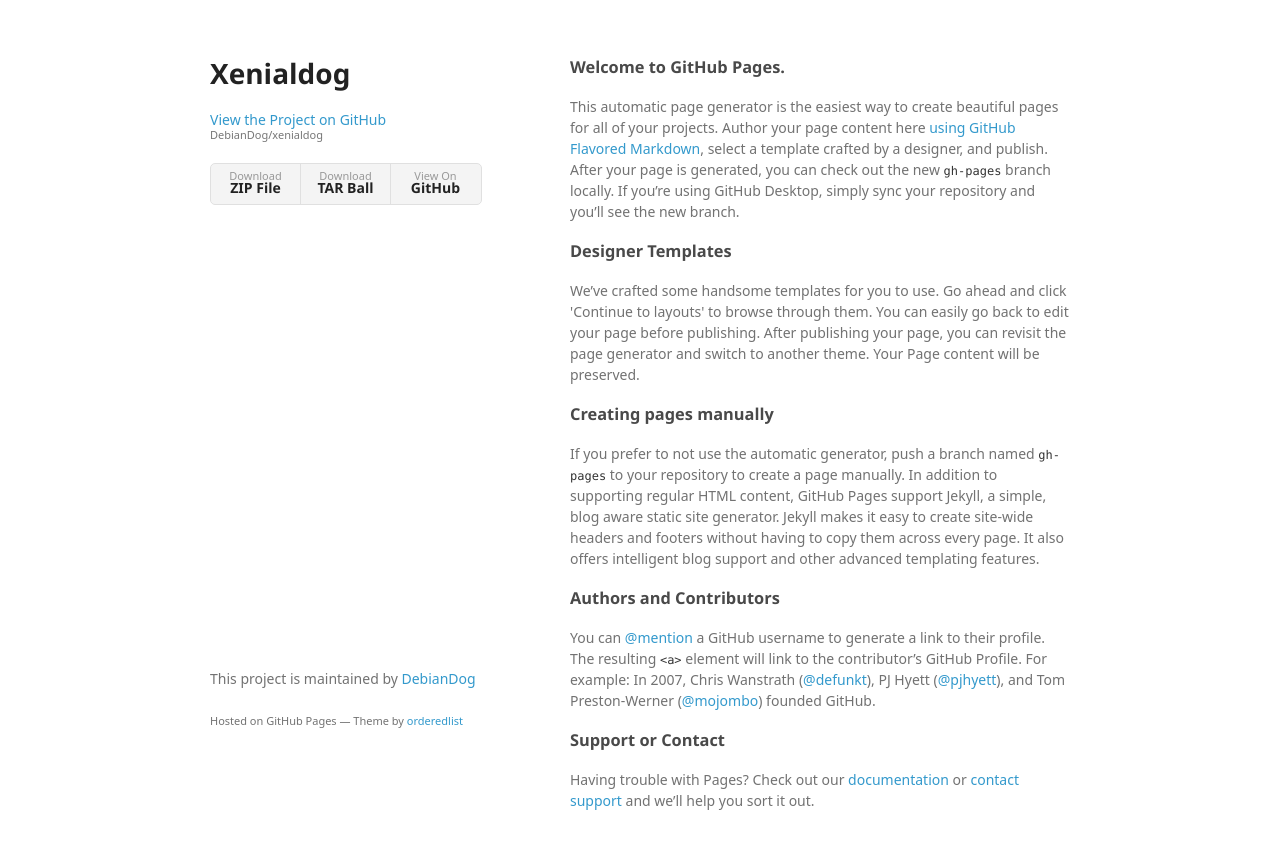
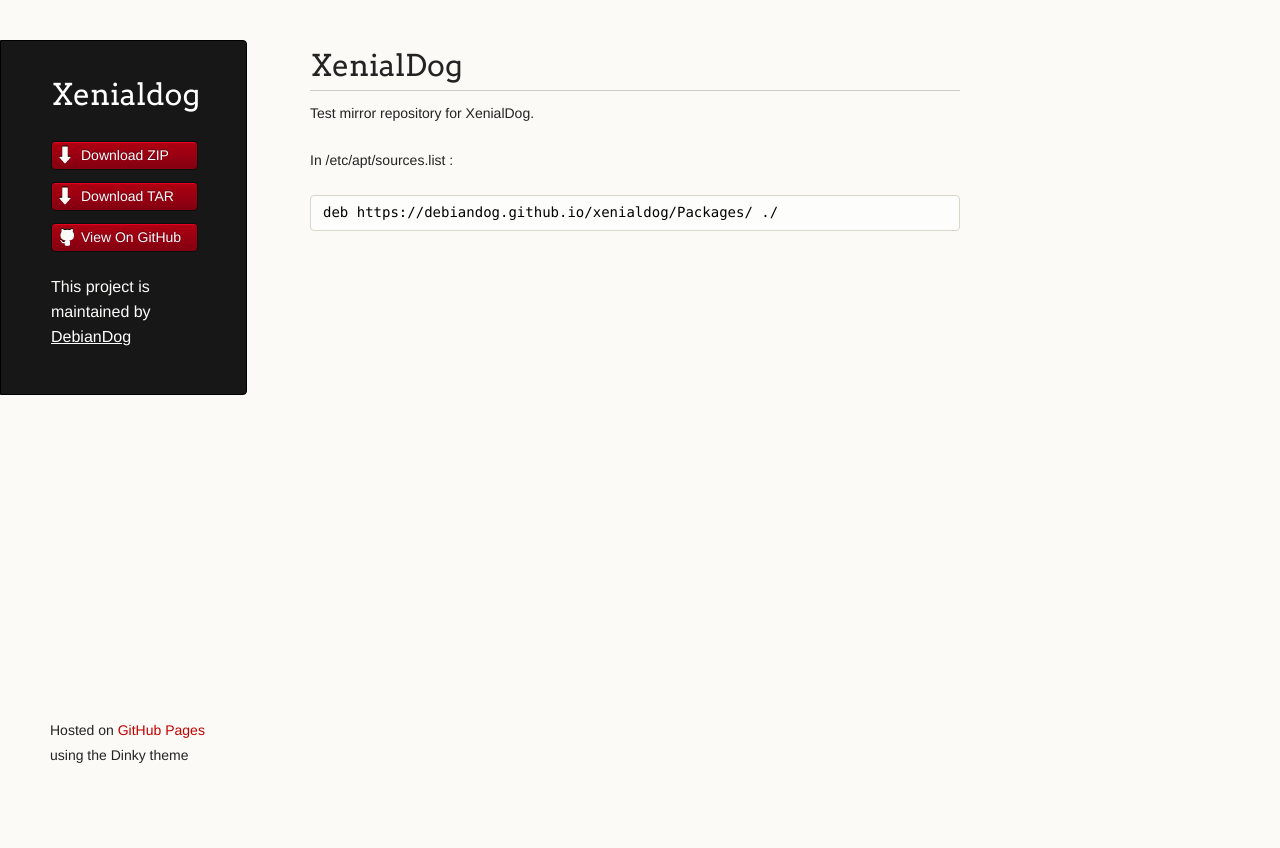
Before and after one commit to DebianDog/xenialdog, a plain HTML site: page index.html in a window 1280 px wide. After the commit the page ends 800 px from the top, so only its background shows below. Drawn offline with Linux system fonts and the light colour scheme; a web font is replaced by a local one.

```diff
--- a/index.html
+++ b/index.html
@@ -7,7 +7,8 @@
 
     <link rel="stylesheet" href="stylesheets/styles.css">
     <link rel="stylesheet" href="stylesheets/github-light.css">
-    <meta name="viewport" content="width=device-width">
+    <script src="javascripts/scale.fix.js"></script>
+    <meta name="viewport" content="width=device-width, initial-scale=1, user-scalable=no">
     <!--[if lt IE 9]>
     <script src="//html5shiv.googlecode.com/svn/trunk/html5.js"></script>
     <![endif]-->
@@ -15,50 +16,35 @@
   <body>
     <div class="wrapper">
       <header>
-        <h1>Xenialdog</h1>
-        <p></p>
+        <h1 class="header">Xenialdog</h1>
+        <p class="header"></p>
 
-        <p class="view"><a href="https://github.com/DebianDog/xenialdog">View the Project on GitHub <small>DebianDog/xenialdog</small></a></p>
+        <ul>
+          <li class="download"><a class="buttons" href="https://github.com/DebianDog/xenialdog/zipball/master">Download ZIP</a></li>
+          <li class="download"><a class="buttons" href="https://github.com/DebianDog/xenialdog/tarball/master">Download TAR</a></li>
+          <li><a class="buttons github" href="https://github.com/DebianDog/xenialdog">View On GitHub</a></li>
+        </ul>
+
+        <p class="header">This project is maintained by <a class="header name" href="https://github.com/DebianDog">DebianDog</a></p>
 
 
-        <ul>
-          <li><a href="https://github.com/DebianDog/xenialdog/zipball/master">Download <strong>ZIP File</strong></a></li>
-          <li><a href="https://github.com/DebianDog/xenialdog/tarball/master">Download <strong>TAR Ball</strong></a></li>
-          <li><a href="https://github.com/DebianDog/xenialdog">View On <strong>GitHub</strong></a></li>
-        </ul>
       </header>
       <section>
-        <h3>
-<a id="welcome-to-github-pages" class="anchor" href="#welcome-to-github-pages" aria-hidden="true"><span aria-hidden="true" class="octicon octicon-link"></span></a>Welcome to GitHub Pages.</h3>
+        <h1>
+<a id="xenialdog" class="anchor" href="#xenialdog" aria-hidden="true"><span aria-hidden="true" class="octicon octicon-link"></span></a>XenialDog</h1>
 
-<p>This automatic page generator is the easiest way to create beautiful pages for all of your projects. Author your page content here <a href="https://guides.github.com/features/mastering-markdown/">using GitHub Flavored Markdown</a>, select a template crafted by a designer, and publish. After your page is generated, you can check out the new <code>gh-pages</code> branch locally. If you’re using GitHub Desktop, simply sync your repository and you’ll see the new branch.</p>
+<p>Test mirror repository for XenialDog.</p>
 
-<h3>
-<a id="designer-templates" class="anchor" href="#designer-templates" aria-hidden="true"><span aria-hidden="true" class="octicon octicon-link"></span></a>Designer Templates</h3>
+<p>In /etc/apt/sources.list :</p>
 
-<p>We’ve crafted some handsome templates for you to use. Go ahead and click 'Continue to layouts' to browse through them. You can easily go back to edit your page before publishing. After publishing your page, you can revisit the page generator and switch to another theme. Your Page content will be preserved.</p>
-
-<h3>
-<a id="creating-pages-manually" class="anchor" href="#creating-pages-manually" aria-hidden="true"><span aria-hidden="true" class="octicon octicon-link"></span></a>Creating pages manually</h3>
-
-<p>If you prefer to not use the automatic generator, push a branch named <code>gh-pages</code> to your repository to create a page manually. In addition to supporting regular HTML content, GitHub Pages support Jekyll, a simple, blog aware static site generator. Jekyll makes it easy to create site-wide headers and footers without having to copy them across every page. It also offers intelligent blog support and other advanced templating features.</p>
-
-<h3>
-<a id="authors-and-contributors" class="anchor" href="#authors-and-contributors" aria-hidden="true"><span aria-hidden="true" class="octicon octicon-link"></span></a>Authors and Contributors</h3>
-
-<p>You can <a href="https://help.github.com/articles/basic-writing-and-formatting-syntax/#mentioning-users-and-teams" class="user-mention">@mention</a> a GitHub username to generate a link to their profile. The resulting <code>&lt;a&gt;</code> element will link to the contributor’s GitHub Profile. For example: In 2007, Chris Wanstrath (<a href="https://github.com/defunkt" class="user-mention">@defunkt</a>), PJ Hyett (<a href="https://github.com/pjhyett" class="user-mention">@pjhyett</a>), and Tom Preston-Werner (<a href="https://github.com/mojombo" class="user-mention">@mojombo</a>) founded GitHub.</p>
-
-<h3>
-<a id="support-or-contact" class="anchor" href="#support-or-contact" aria-hidden="true"><span aria-hidden="true" class="octicon octicon-link"></span></a>Support or Contact</h3>
-
-<p>Having trouble with Pages? Check out our <a href="https://help.github.com/pages">documentation</a> or <a href="https://github.com/contact">contact support</a> and we’ll help you sort it out.</p>
+<pre><code>deb https://debiandog.github.io/xenialdog/Packages/ ./
+</code></pre>
       </section>
       <footer>
-        <p>This project is maintained by <a href="https://github.com/DebianDog">DebianDog</a></p>
-        <p><small>Hosted on GitHub Pages &mdash; Theme by <a href="https://github.com/orderedlist">orderedlist</a></small></p>
+        <p><small>Hosted on <a href="https://pages.github.com">GitHub Pages</a> using the Dinky theme</small></p>
       </footer>
     </div>
-    <script src="javascripts/scale.fix.js"></script>
+    <!--[if !IE]><script>fixScale(document);</script><![endif]-->
 
   </body>
 </html>
--- a/stylesheets/styles.css
+++ b/stylesheets/styles.css
@@ -1,251 +1,338 @@
-@font-face {
-  font-family: 'Noto Sans';
-  font-weight: 400;
-  font-style: normal;
-  src: url('../fonts/Noto-Sans-regular/Noto-Sans-regular.eot');
-  src: url('../fonts/Noto-Sans-regular/Noto-Sans-regular.eot?#iefix') format('embedded-opentype'),
-       local('Noto Sans'),
-       local('Noto-Sans-regular'),
-       url('../fonts/Noto-Sans-regular/Noto-Sans-regular.woff2') format('woff2'),
-       url('../fonts/Noto-Sans-regular/Noto-Sans-regular.woff') format('woff'),
-       url('../fonts/Noto-Sans-regular/Noto-Sans-regular.ttf') format('truetype'),
-       url('../fonts/Noto-Sans-regular/Noto-Sans-regular.svg#NotoSans') format('svg');
+@import url(https://fonts.googleapis.com/css?family=Arvo:400,700,400italic);
+
+/* MeyerWeb Reset */
+
+html, body, div, span, applet, object, iframe,
+h1, h2, h3, h4, h5, h6, p, blockquote, pre,
+a, abbr, acronym, address, big, cite, code,
+del, dfn, em, img, ins, kbd, q, s, samp,
+small, strike, strong, sub, sup, tt, var,
+b, u, i, center,
+dl, dt, dd, ol, ul, li,
+fieldset, form, label, legend,
+table, caption, tbody, tfoot, thead, tr, th, td,
+article, aside, canvas, details, embed,
+figure, figcaption, footer, header, hgroup,
+menu, nav, output, ruby, section, summary,
+time, mark, audio, video {
+  margin: 0;
+  padding: 0;
+  border: 0;
+  font: inherit;
+  vertical-align: baseline;
 }
 
-@font-face {
-  font-family: 'Noto Sans';
-  font-weight: 700;
-  font-style: normal;
-  src: url('../fonts/Noto-Sans-700/Noto-Sans-700.eot');
-  src: url('../fonts/Noto-Sans-700/Noto-Sans-700.eot?#iefix') format('embedded-opentype'),
-       local('Noto Sans Bold'),
-       local('Noto-Sans-700'),
-       url('../fonts/Noto-Sans-700/Noto-Sans-700.woff2') format('woff2'),
-       url('../fonts/Noto-Sans-700/Noto-Sans-700.woff') format('woff'),
-       url('../fonts/Noto-Sans-700/Noto-Sans-700.ttf') format('truetype'),
-       url('../fonts/Noto-Sans-700/Noto-Sans-700.svg#NotoSans') format('svg');
-}
 
-@font-face {
-  font-family: 'Noto Sans';
-  font-weight: 400;
-  font-style: italic;
-  src: url('../fonts/Noto-Sans-italic/Noto-Sans-italic.eot');
-  src: url('../fonts/Noto-Sans-italic/Noto-Sans-italic.eot?#iefix') format('embedded-opentype'),
-       local('Noto Sans Italic'),
-       local('Noto-Sans-italic'),
-       url('../fonts/Noto-Sans-italic/Noto-Sans-italic.woff2') format('woff2'),
-       url('../fonts/Noto-Sans-italic/Noto-Sans-italic.woff') format('woff'),
-       url('../fonts/Noto-Sans-italic/Noto-Sans-italic.ttf') format('truetype'),
-       url('../fonts/Noto-Sans-italic/Noto-Sans-italic.svg#NotoSans') format('svg');
-}
-
-@font-face {
-  font-family: 'Noto Sans';
-  font-weight: 700;
-  font-style: italic;
-  src: url('../fonts/Noto-Sans-700italic/Noto-Sans-700italic.eot');
-  src: url('../fonts/Noto-Sans-700italic/Noto-Sans-700italic.eot?#iefix') format('embedded-opentype'),
-       local('Noto Sans Bold Italic'),
-       local('Noto-Sans-700italic'),
-       url('../fonts/Noto-Sans-700italic/Noto-Sans-700italic.woff2') format('woff2'),
-       url('../fonts/Noto-Sans-700italic/Noto-Sans-700italic.woff') format('woff'),
-       url('../fonts/Noto-Sans-700italic/Noto-Sans-700italic.ttf') format('truetype'),
-       url('../fonts/Noto-Sans-700italic/Noto-Sans-700italic.svg#NotoSans') format('svg');
-}
+/* Base text styles */
 
 body {
-  background-color: #fff;
-  padding:50px;
-  font: 14px/1.5 "Noto Sans", "Helvetica Neue", Helvetica, Arial, sans-serif;
-  color:#727272;
-  font-weight:400;
+  padding:10px 50px 0 0;
+  font-family:"Helvetica Neue", Helvetica, Arial, sans-serif;
+	font-size: 14px;
+	color: #232323;
+	background-color: #FBFAF7;
+	margin: 0;
+	line-height: 1.8em;
+	-webkit-font-smoothing: antialiased;
+
 }
 
 h1, h2, h3, h4, h5, h6 {
-  color:#222;
-  margin:0 0 20px;
+  color:#232323;
+  margin:36px 0 10px;
 }
 
-p, ul, ol, table, pre, dl {
-  margin:0 0 20px;
+p, ul, ol, table, dl {
+  margin:0 0 22px;
 }
 
 h1, h2, h3 {
-  line-height:1.1;
+	font-family: Arvo, Monaco, serif;
+  line-height:1.3;
+	font-weight: normal;
+}
+
+h1,h2, h3 {
+	display: block;
+	border-bottom: 1px solid #ccc;
+	padding-bottom: 5px;
 }
 
 h1 {
-  font-size:28px;
+	font-size: 30px;
 }
 
 h2 {
-  color:#393939;
+	font-size: 24px;
 }
 
-h3, h4, h5, h6 {
-  color:#494949;
+h3 {
+	font-size: 18px;
+}
+
+h4, h5, h6 {
+	font-family: Arvo, Monaco, serif;
+	font-weight: 700;
 }
 
 a {
-  color:#39c;
+  color:#C30000;
+  font-weight:200;
   text-decoration:none;
 }
 
 a:hover {
-  color:#069;
+	text-decoration: underline;
 }
 
 a small {
-  font-size:11px;
-  color:#777;
-  margin-top:-0.3em;
-  display:block;
+	font-size: 12px;
 }
 
-a:hover small {
-  color:#777;
+em {
+	font-style: italic;
 }
 
-.wrapper {
-  width:860px;
-  margin:0 auto;
+strong {
+  font-weight:700;
+}
+
+ul {
+  list-style-position: inside;
+  list-style: disc;
+  padding-left: 25px;
+}
+
+ol {
+  list-style-position: inside;
+  list-style: decimal;
+  padding-left: 25px;
 }
 
 blockquote {
-  border-left:1px solid #e5e5e5;
-  margin:0;
-  padding:0 0 0 20px;
-  font-style:italic;
+  margin: 0;
+  padding: 0 0 0 20px;
+  font-style: italic;
 }
 
+dl, dt, dd, dl p {
+	font-color: #444;
+}
+
+dl dt {
+  font-weight: bold;
+}
+
+dl dd {
+  padding-left: 20px;
+  font-style: italic;
+}
+
+dl p {
+  padding-left: 20px;
+  font-style: italic;
+}
+
+hr {
+  border:0;
+  background:#ccc;
+  height:1px;
+  margin:0 0 24px;
+}
+
+/* Images */
+
+img {
+  position: relative;
+  margin: 0 auto;
+  max-width: 650px;
+  padding: 5px;
+  margin: 10px 0 32px 0;
+  border: 1px solid #ccc;
+}
+
+p img {
+  display: inline;
+  margin: 0;
+  padding: 0;
+  vertical-align: middle;
+  text-align: center;
+  border: none;
+}
+
+/* Code blocks */
+
 code, pre {
-  font-family:Monaco, Bitstream Vera Sans Mono, Lucida Console, Terminal, Consolas, Liberation Mono, DejaVu Sans Mono, Courier New, monospace;
-  color:#333;
-  font-size:12px;
+	font-family: Monaco, "Bitstream Vera Sans Mono", "Lucida Console", Terminal, monospace;
+  color:#000;
+  font-size:14px;
 }
 
 pre {
-  padding:8px 15px;
-  background: #f8f8f8;
-  border-radius:5px;
-  border:1px solid #e5e5e5;
-  overflow-x: auto;
+	padding: 4px 12px;
+  background: #FDFEFB;
+  border-radius:4px;
+  border:1px solid #D7D8C8;
+  overflow: auto;
+  overflow-y: hidden;
+	margin-bottom: 32px;
+}
+
+
+/* Tables */
+
+table {
+  width:100%;
 }
 
 table {
-  width:100%;
-  border-collapse:collapse;
+  border: 1px solid #ccc;
+  margin-bottom: 32px;
+  text-align: left;
+ }
+
+th {
+  font-family: 'Arvo', Helvetica, Arial, sans-serif;
+	font-size: 18px;
+	font-weight: normal;
+  padding: 10px;
+  background: #232323;
+  color: #FDFEFB;
+ }
+
+td {
+  padding: 10px;
+	background: #ccc;
+ }
+
+
+/* Wrapper */
+.wrapper {
+  width:960px;
 }
 
-th, td {
-  text-align:left;
-  padding:5px 10px;
-  border-bottom:1px solid #e5e5e5;
+
+/* Header */
+
+header {
+	background-color: #171717;
+	color: #FDFDFB;
+  width:170px;
+  float:left;
+  position:fixed;
+	border: 1px solid #000;
+	-webkit-border-top-right-radius: 4px;
+	-webkit-border-bottom-right-radius: 4px;
+	-moz-border-radius-topright: 4px;
+	-moz-border-radius-bottomright: 4px;
+	border-top-right-radius: 4px;
+	border-bottom-right-radius: 4px;
+	padding: 34px 25px 22px 50px;
+	margin: 30px 25px 0 0;
+	-webkit-font-smoothing: antialiased;
 }
 
-dt {
-  color:#444;
-  font-weight:700;
+p.header {
+	font-size: 16px;
 }
 
-th {
-  color:#444;
+h1.header {
+	font-family: Arvo, sans-serif;
+	font-size: 30px;
+	font-weight: 300;
+	line-height: 1.3em;
+	border-bottom: none;
+	margin-top: 0;
 }
 
-img {
-  max-width:100%;
+
+h1.header, a.header, a.name, header a{
+	color: #fff;
 }
 
-header {
-  width:270px;
-  float:left;
-  position:fixed;
-  -webkit-font-smoothing:subpixel-antialiased;
+a.header {
+	text-decoration: underline;
+}
+
+a.name {
+	white-space: nowrap;
 }
 
 header ul {
   list-style:none;
-  height:40px;
   padding:0;
-  background: #f4f4f4;
-  border-radius:5px;
-  border:1px solid #e0e0e0;
-  width:270px;
 }
 
 header li {
-  width:89px;
-  float:left;
-  border-right:1px solid #e0e0e0;
-  height:40px;
+	list-style-type: none;
+  width:132px;
+  height:15px;
+	margin-bottom: 12px;
+	line-height: 1em;
+	padding: 6px 6px 6px 7px;
+
+	background: #AF0011;
+	background: -moz-linear-gradient(top, #AF0011 0%, #820011 100%);
+  background: -webkit-gradient(linear, left top, left bottom, color-stop(0%,#f8f8f8), color-stop(100%,#dddddd));
+  background: -webkit-linear-gradient(top, #AF0011 0%,#820011 100%);
+  background: -o-linear-gradient(top, #AF0011 0%,#820011 100%);
+  background: -ms-linear-gradient(top, #AF0011 0%,#820011 100%);
+  background: linear-gradient(top, #AF0011 0%,#820011 100%);
+
+	border-radius:4px;
+  border:1px solid #0D0D0D;
+
+	-webkit-box-shadow: inset 0px 1px 1px 0 rgba(233,2,38, 1);
+	box-shadow: inset 0px 1px 1px 0 rgba(233,2,38, 1);
+
 }
 
-header li:first-child a {
-  border-radius:5px 0 0 5px;
+header li:hover {
+	background: #C3001D;
+	background: -moz-linear-gradient(top, #C3001D 0%, #950119 100%);
+  background: -webkit-gradient(linear, left top, left bottom, color-stop(0%,#f8f8f8), color-stop(100%,#dddddd));
+  background: -webkit-linear-gradient(top, #C3001D 0%,#950119 100%);
+  background: -o-linear-gradient(top, #C3001D 0%,#950119 100%);
+  background: -ms-linear-gradient(top, #C3001D 0%,#950119 100%);
+  background: linear-gradient(top, #C3001D 0%,#950119 100%);
 }
 
-header li:last-child a {
-  border-radius:0 5px 5px 0;
+a.buttons {
+	-webkit-font-smoothing: antialiased;
+	background: url(../images/arrow-down.png) no-repeat;
+	font-weight: normal;
+	text-shadow: rgba(0, 0, 0, 0.4) 0 -1px 0;
+	padding: 2px 2px 2px 22px;
+	height: 30px;
 }
 
-header ul a {
-  line-height:1;
-  font-size:11px;
-  color:#999;
-  display:block;
-  text-align:center;
-  padding-top:6px;
-  height:34px;
+a.github {
+	background: url(../images/octocat-small.png) no-repeat 1px;
 }
 
-header ul a:hover {
-  color:#999;
+a.buttons:hover {
+	color: #fff;
+	text-decoration: none;
 }
 
-header ul a:active {
-  background-color:#f0f0f0;
-}
 
-strong {
-  color:#222;
-  font-weight:700;
-}
-
-header ul li + li + li {
-  border-right:none;
-  width:89px;
-}
-
-header ul a strong {
-  font-size:14px;
-  display:block;
-  color:#222;
-}
+/* Section - for main page content */
 
 section {
-  width:500px;
+  width:650px;
   float:right;
   padding-bottom:50px;
 }
 
-small {
-  font-size:11px;
-}
 
-hr {
-  border:0;
-  background:#e5e5e5;
-  height:1px;
-  margin:0 0 20px;
-}
+/* Footer */
 
 footer {
-  width:270px;
+  width:170px;
   float:left;
   position:fixed;
-  bottom:50px;
-  -webkit-font-smoothing:subpixel-antialiased;
+  bottom:10px;
+	padding-left: 50px;
 }
 
 @media print, screen and (max-width: 960px) {
@@ -261,14 +348,18 @@ footer {
     width:auto;
   }
 
+	footer {
+		border-top: 1px solid #ccc;
+		margin:0 84px 0 50px;
+		padding:0;
+	}
+
   header {
     padding-right:320px;
   }
 
   section {
-    border:1px solid #e5e5e5;
-    border-width:1px 0;
-    padding:20px 0;
+    padding:20px 84px 20px 50px;
     margin:0 0 20px;
   }
 
@@ -278,8 +369,8 @@ footer {
 
   header ul {
     position:absolute;
-    right:50px;
-    top:52px;
+    right:130px;
+    top:84px;
   }
 }
 
@@ -289,30 +380,38 @@ footer {
   }
 
   header {
-    padding:0;
+    padding:10px 20px 0;
+		margin-right: 0;
   }
+
+	section {
+    padding:10px 0 10px 20px;
+    margin:0 0 30px;
+  }
+
+	footer {
+		margin: 0 0 0 30px;
+	}
 
   header ul, header p.view {
     position:static;
   }
-
-  pre, code {
-    word-wrap:normal;
-  }
 }
 
 @media print, screen and (max-width: 480px) {
-  body {
-    padding:15px;
+
+  header ul li.download {
+    display:none;
   }
 
-  header ul {
-    width:99%;
-  }
+	footer {
+		margin: 0 0 0 20px;
+	}
 
-  header li, header ul li + li + li {
-    width:33%;
-  }
+	footer a{
+		display:block;
+	}
+
 }
 
 @media print {
```
Also changed, not shown: javascripts/scale.fix.js (+20 -17 lines), params.json (+1 -1 lines), images/arrow-down.png (added), images/octocat-small.png (added).
